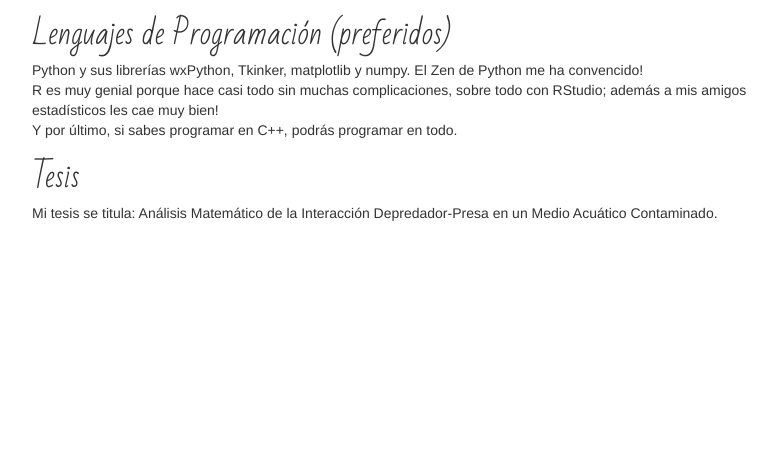
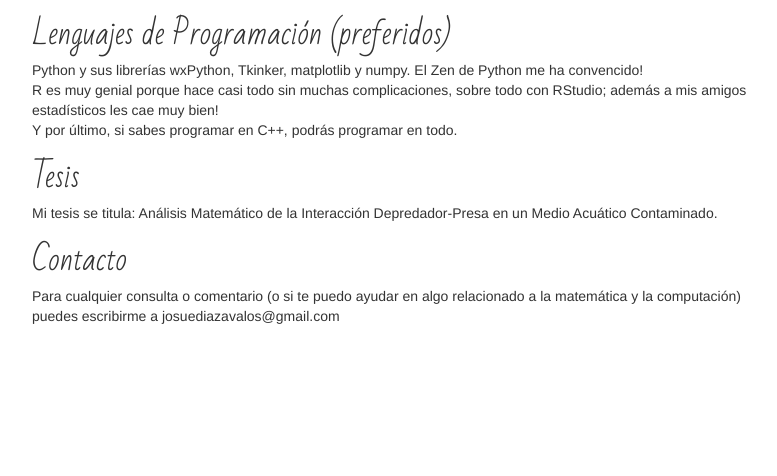
Before and after one commit to JD26/myblog, a Django app: page / in a window 1280 px wide. Shown: the part 933-1409 px from the top of the page, without its empty margins (23-800 px from the left). Before the commit the page ends 1154 px from the top, so only its background shows below. Run offline with Django 3.2, Linux system fonts and the light colour scheme; some libraries are stand-ins or nearby versions.

Commit message:
Segunda  actualización de mi pag

```diff
--- a/blog/templates/blog/post_list.html
+++ b/blog/templates/blog/post_list.html
@@ -62,6 +62,8 @@
                         </p>
                         <h2>Tesis</h2>
                         <p>Mi tesis se titula: Análisis Matemático de la Interacción Depredador-Presa en un Medio Acuático Contaminado.</p>
+                        <h2>Contacto</h2>
+                        <p>Para cualquier consulta o comentario (o si te puedo ayudar en algo relacionado a la matemática y la computación) puedes escribirme a josuediazavalos@gmail.com</p>
                     </div>
                     <div class="fb-share-button" data-href="http://jd26.pythonanywhere.com/" data-layout="button" data-mobile-iframe="true"></div>
                     <div>
```
